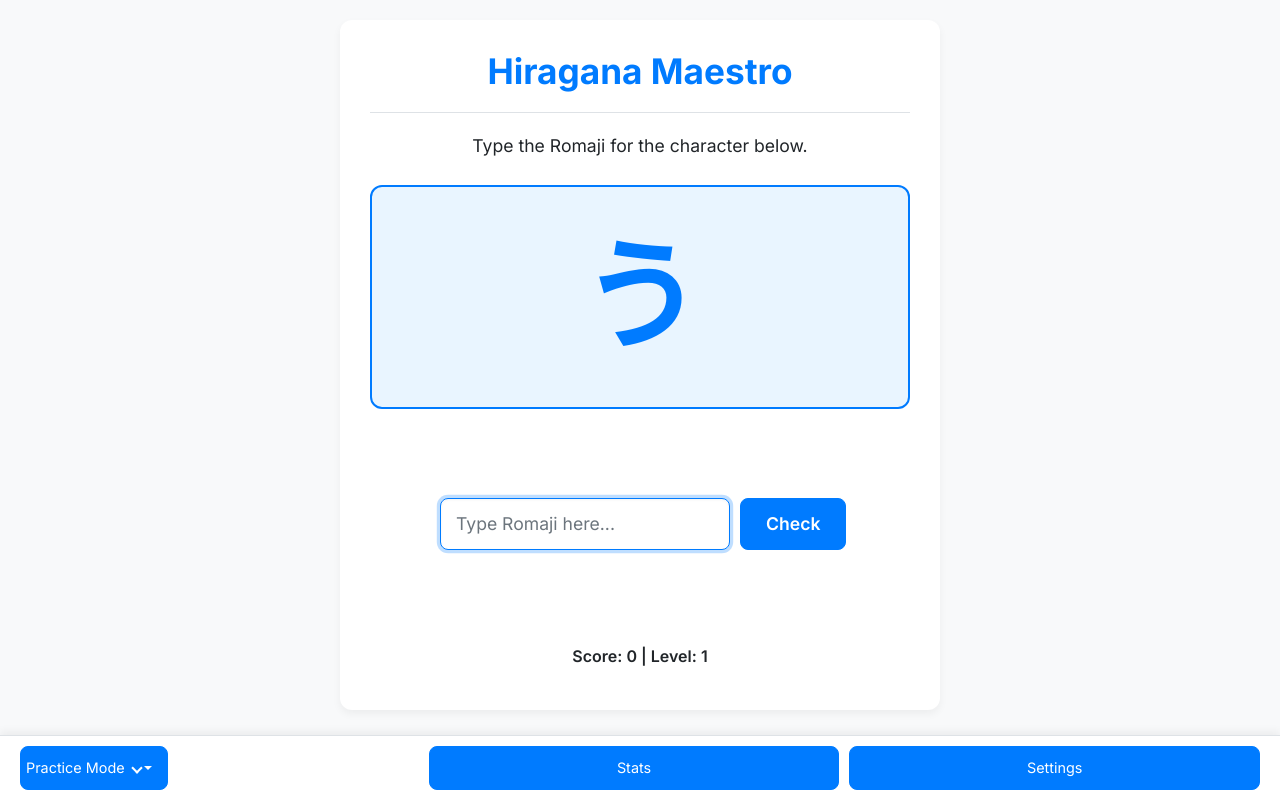
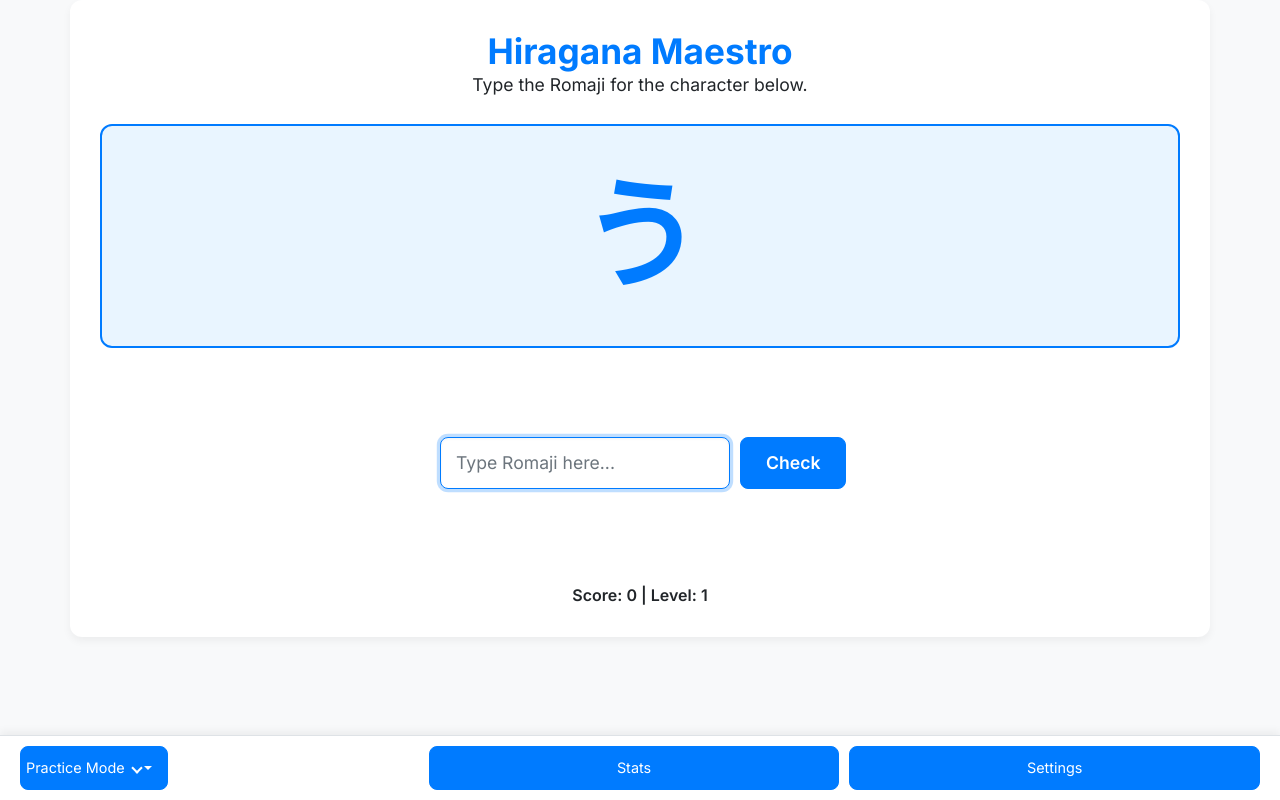
Before and after one commit to santanderelias/hari, a plain HTML site: page index.html in a window 1280 px wide. Drawn offline with nearby package versions, Linux system fonts and the light colour scheme.

Commit message:
Update style.css

```diff
--- a/style.css
+++ b/style.css
@@ -24,12 +24,12 @@ body {
     color: var(--text-color);
     display: flex;
     flex-direction: column; /* Stack elements vertically */
-    min-height: 100vh;
+    /*min-height: 100vh;*/
     margin: 0;
     padding: 0;
     padding-bottom: 70px; /* Space for the fixed bottom nav bar */
     box-sizing: border-box;
-    overflow-y: auto; /* Allow scrolling for content */
+    /* overflow-y: auto; /* Allow scrolling for content */
 }
 
 /* Main Container */
@@ -39,27 +39,27 @@ body {
     box-shadow: 0 4px 8px var(--shadow-light);
     padding: 30px;
     width: 100%;
-    max-width: 600px;
+    /*max-width: 600px;*/
     text-align: center;
     box-sizing: border-box;
-    margin-top: 20px;
-    margin-bottom: 20px;
-    flex-grow: 1; /* Allows main content to grow and push footer down */
+    /*margin-top: 20px;
+    margin-bottom: 20px;*/
+    /* flex-grow: 1; /* Allows main content to grow and push footer down */
     display: flex;
     flex-direction: column;
     align-items: center;
 }
 
-/* Header */
+/* Header
 .header {
     display: flex;
-    justify-content: center; /* Center the title */
+    justify-content: center; /* Center the title
     align-items: center;
     padding-bottom: 20px;
     margin-bottom: 20px;
     border-bottom: 1px solid var(--border-color);
     width: 100%;
-}
+} */
 
 .app-title {
     color: var(--primary-color);
```
